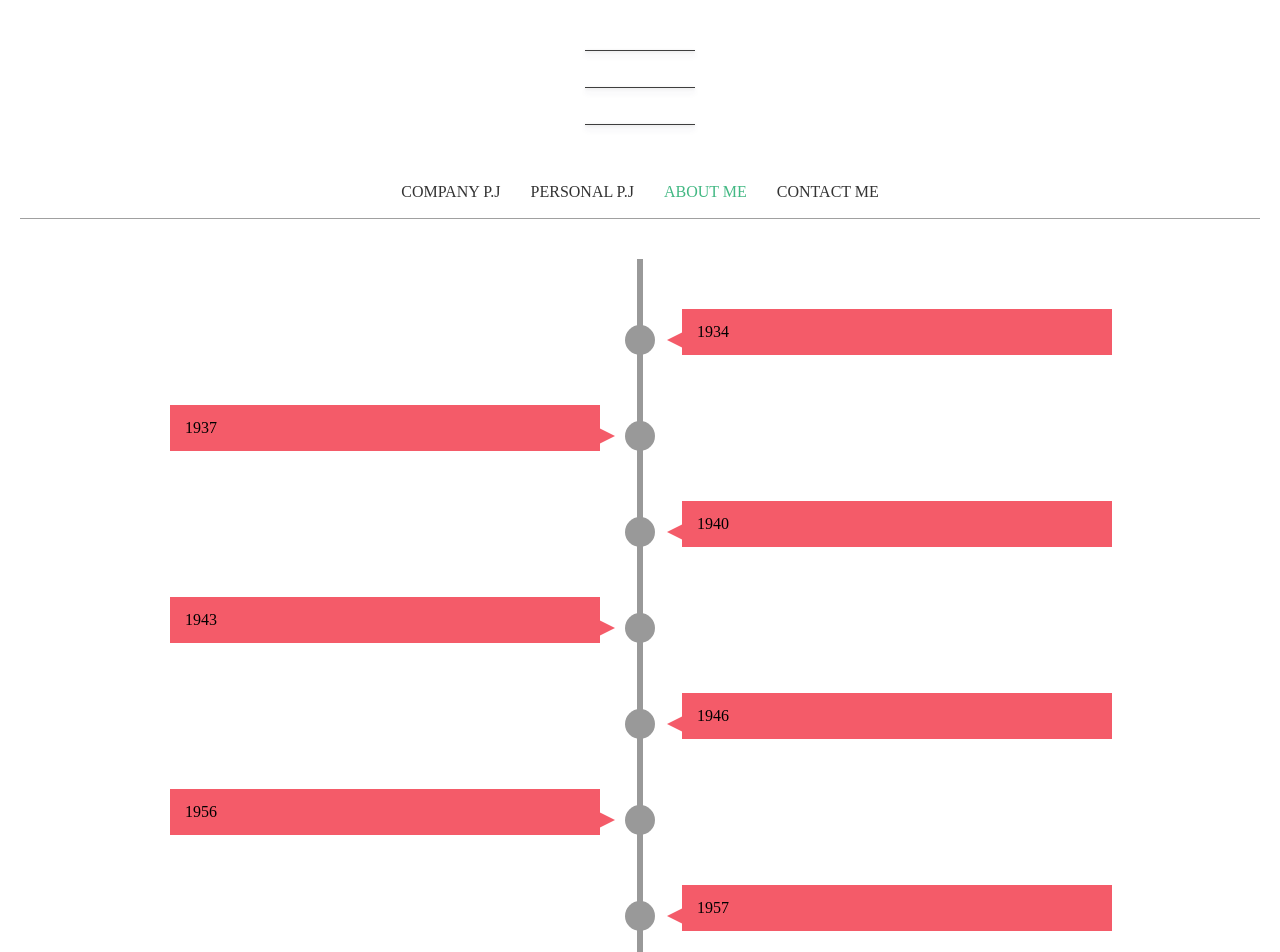
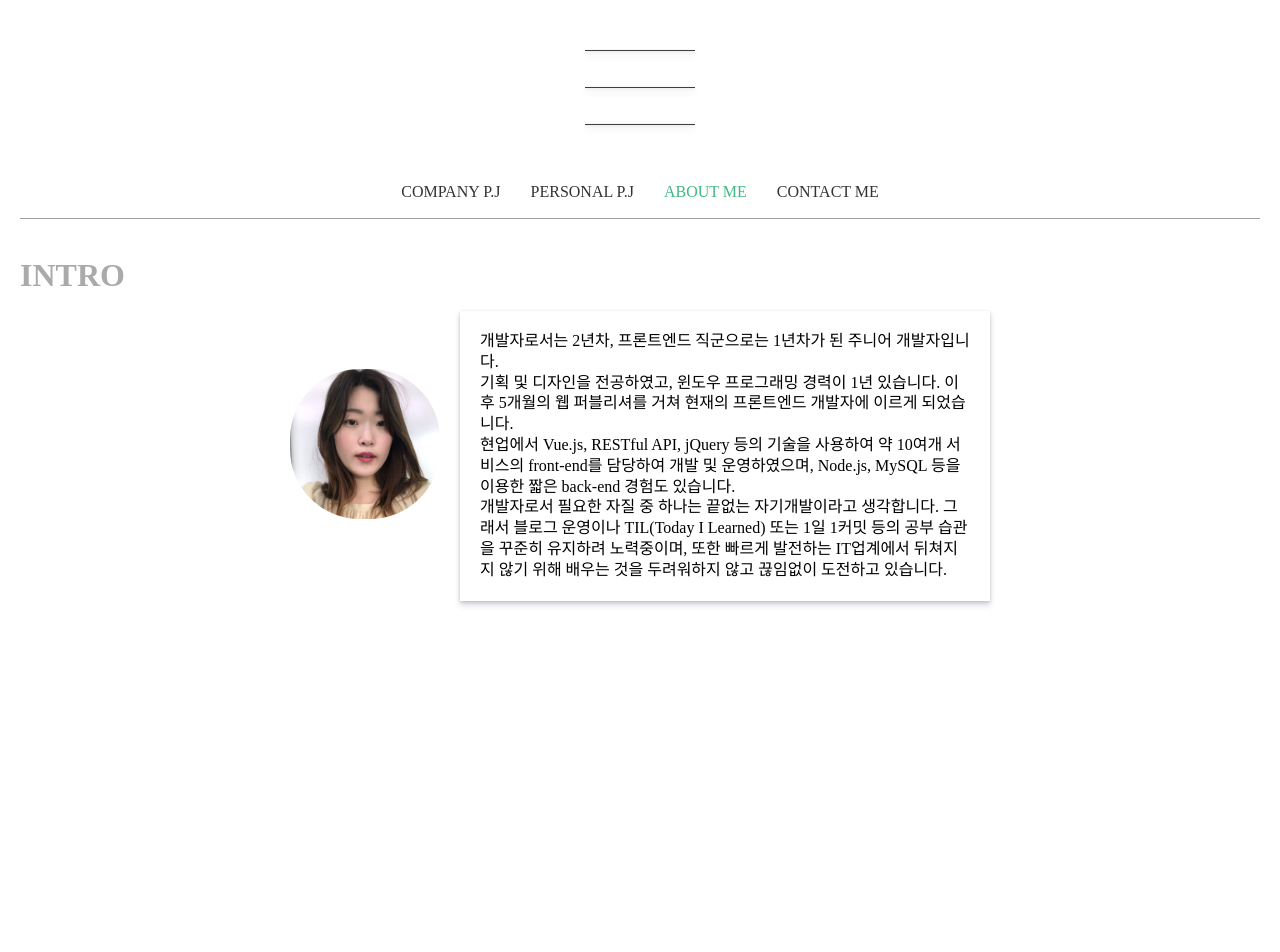
Before and after one commit to sunivers/MyPortfolio, a Vue app: page /#/about in a window 1280 px wide. Shown: the top 952 px of the page. After the commit the page ends 800 px from the top, so only its background shows below. Built offline with nearby package versions, Linux system fonts and the light colour scheme.

Commit message:
AboutView intro 섹션 완성

```diff
--- a/src/views/AboutView.vue
+++ b/src/views/AboutView.vue
@@ -3,70 +3,20 @@
         <router-link to="/"><logo></logo></router-link>
         <tool-bar></tool-bar>
 
-        <!-- Time Line -->
-        <section class="timeline">
-            <ul>
-                <li>
-                <div>
-                    <time>1934</time>
+        <!-- Intro -->
+        <section class="section intro">
+            <h1>intro</h1>
+            <div class="flex-container">
+                <div class="image">
+                    <img src="../assets/profile_image.jpeg" alt="profile image">
                 </div>
-                </li>
-                <li>
-                <div>
-                    <time>1937</time>
-                </div>
-                </li>
-                <li>
-                <div>
-                    <time>1940</time>
-                </div>
-                </li>
-                <li>
-                <div>
-                    <time>1943</time>
-                </div>
-                </li>
-                <li>
-                <div>
-                    <time>1946</time>
-                </div>
-                </li>
-                <li>
-                <div>
-                    <time>1956</time>
-                </div>
-                </li>
-                <li>
-                <div>
-                    <time>1957</time>
-                </div>
-                </li>
-                <li>
-                <div>
-                    <time>1967</time>
-                </div>
-                </li>
-                <li>
-                <div>
-                    <time>1977</time>
-                </div>
-                </li>
-                <li>
-                <div>
-                    <time>1985</time>
-                </div>
-                </li>
-                <li>
-                <div>
-                    <time>2000</time>
-                </div>
-                </li>
-                <li>
-                <div>
-                    <time>2005</time>
-                </div>
-                </li>
-            </ul>
+                <p class="text">
+                    개발자로서는 2년차, 프론트엔드 직군으로는 1년차가 된 주니어 개발자입니다.<br>
+                    기획 및 디자인을 전공하였고, 윈도우 프로그래밍 경력이 1년 있습니다. 이 후 5개월의 웹 퍼블리셔를 거쳐 현재의 프론트엔드 개발자에 이르게 되었습니다.<br>
+                    현업에서 Vue.js, RESTful API, jQuery 등의 기술을 사용하여 약 10여개 서비스의 front-end를 담당하여 개발 및 운영하였으며, Node.js, MySQL 등을 이용한 짧은 back-end 경험도 있습니다.<br>
+                    개발자로서 필요한 자질 중 하나는 끝없는 자기개발이라고 생각합니다. 그래서 블로그 운영이나 TIL(Today I Learned) 또는 1일 1커밋 등의 공부 습관을 꾸준히 유지하려 노력중이며, 또한 빠르게 발전하는 IT업계에서 뒤쳐지지 않기 위해 배우는 것을 두려워하지 않고 끊임없이 도전하고 있습니다.<br>
+                </p>
+            </div>
         </section>
     </div>
 </template>
@@ -84,54 +34,42 @@ export default {
 </script>
 
 <style scoped>
-.timeline ul li {
-  list-style-type: none;
-  position: relative;
-  width: 6px;
-  margin: 0 auto;
-  padding-top: 50px;
-  background: #999;
+/* section styling */
+.section {
+    margin: 20px 0 50px 0;
 }
-.timeline ul li::after {
-  content: '';
-  position: absolute;
-  left: 50%;
-  bottom: 0;
-  transform: translateX(-50%);
-  width: 30px;
-  height: 30px;
-  border-radius: 50%;
-  background: inherit;
+.section h1 {
+  font-size: 2rem;
+  text-transform: uppercase;
+  color: #aaa;
+  font-weight: bold;
 }
-.timeline ul li div {
-  position: relative;
-  bottom: 0;
-  width: 400px;
-  padding: 15px;
-  background: #F45B69;
+
+/* intro styling */
+.intro .flex-container {
+    display: flex;
+    padding: 20px;
+    max-width: 700px;
+    margin: 0 auto;
+    align-items: center;
+    flex-direction: column;
 }
-.timeline ul li div::before {
-  content: '';
-  position: absolute;
-  bottom: 7px;
-  width: 0;
-  height: 0;
-  border-style: solid;
+@media (min-width:768px) {
+    .intro .flex-container {
+        flex-direction: row;
+    }
 }
-.timeline ul li:nth-child(odd) div {
-  left: 45px;
+.intro .image {
+    margin: 0 20px 20px 0;
 }
-.timeline ul li:nth-child(odd) div::before {
-  left: -15px;
-  border-width: 8px 16px 8px 0;
-  border-color: transparent #F45B69 transparent transparent;
+.intro img {
+    width: 150px;
+    border-radius: 70px;
 }
-.timeline ul li:nth-child(even) div {
-  left: -467px;
-}
-.timeline ul li:nth-child(even) div::before {
-  right: -15px;
-  border-width: 8px 0 8px 16px;
-  border-color: transparent transparent transparent #F45B69;
+.intro .text {
+    font-weight: lighter;
+    padding: 20px;
+    line-height: 1.3;
+    box-shadow: 0 4px 6px rgba(50, 50, 93, 0.2), 0 1px 3px rgba(0, 0, 0, 0.15);
 }
 </style>
```
